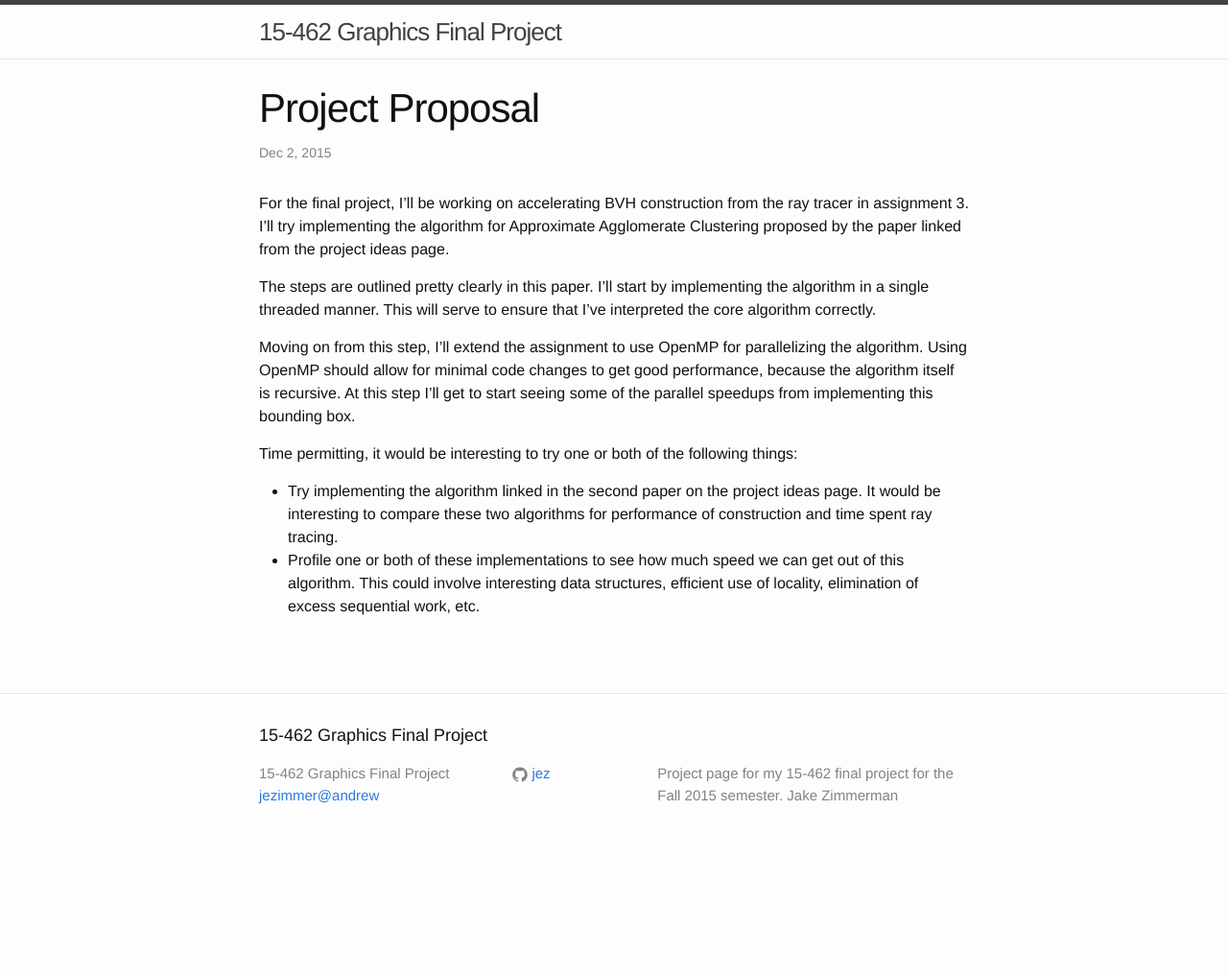
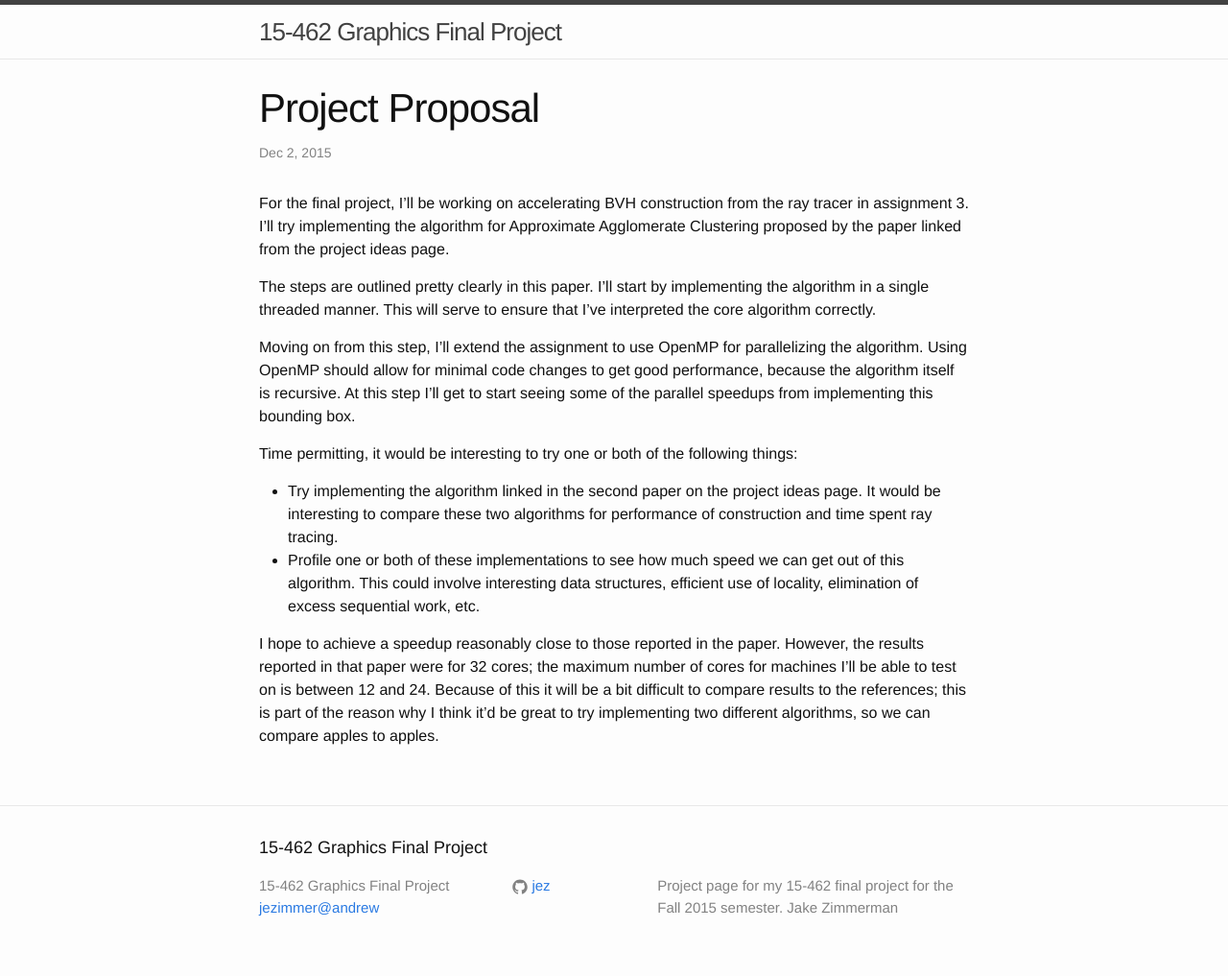
Before and after one commit to jez/graphics-final, a Jekyll site: the page built from _posts/2015-12-02-proposal.md, in a window 1280 px wide. Shown: the whole page at 96% size. Built offline with Jekyll 4.4.1, drawn with Linux system fonts in a browser that asks for light colours; Markdown is read by kramdown in place of the engine named in the settings; before the commit the page ends 900 px from its top, so only the background shows below that.

Commit message:
Clarify what I hope to achieve

```diff
--- a/_posts/2015-12-02-proposal.md
+++ b/_posts/2015-12-02-proposal.md
@@ -28,3 +28,10 @@ things:
 - Profile one or both of these implementations to see how much speed we can get
   out of this algorithm. This could involve interesting data structures,
   efficient use of locality, elimination of excess sequential work, etc.
+
+I hope to achieve a speedup reasonably close to those reported in the paper.
+However, the results reported in that paper were for 32 cores; the maximum
+number of cores for machines I'll be able to test on is between 12 and 24.
+Because of this it will be a bit difficult to compare results to the references;
+this is part of the reason why I think it'd be great to try implementing two
+different algorithms, so we can compare apples to apples.
```
